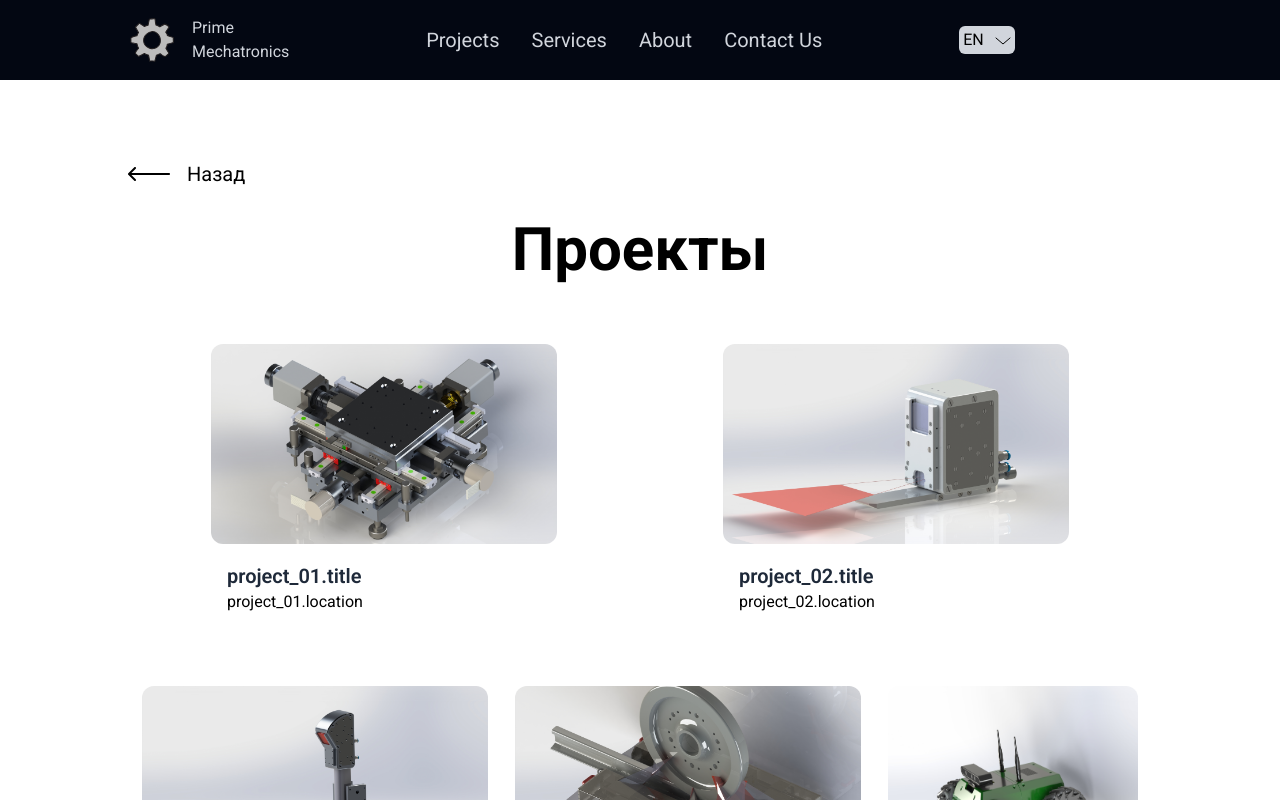
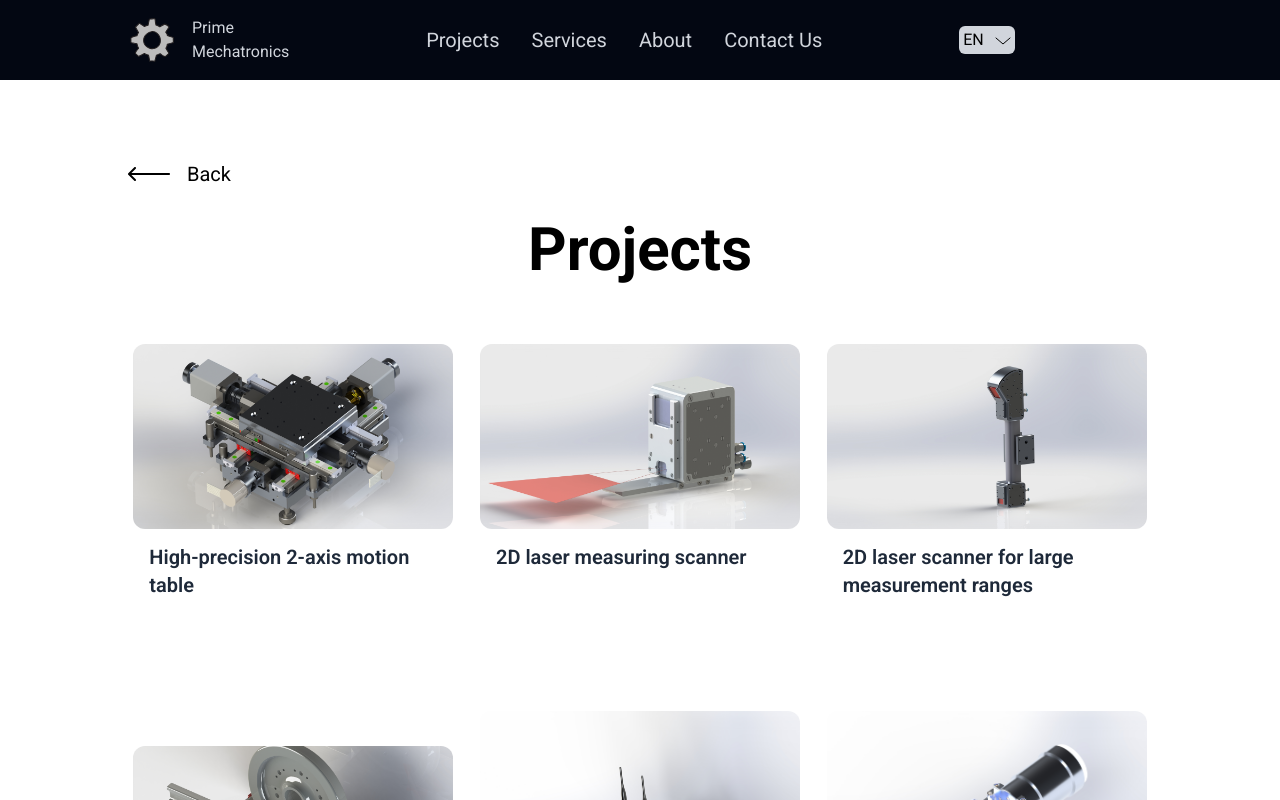
Before and after one commit to antonsoloviev/prime-mechatronics, a React (Vite) app: page /projects in a window 1280 px wide. Shown: the top 800 px of the page. Built offline with nearby package versions, Linux system fonts and the light colour scheme.

Commit message:
fix projects cards layout

```diff
--- a/src/components/ProjectsSlider.jsx
+++ b/src/components/ProjectsSlider.jsx
@@ -48,9 +48,9 @@ const ProjectsSlider = () => {
             <Link to={`/projects/${card.id}`}>
               <div
                 key={i}
-                className="project-card flex flex-col justify-between pt-14 rounded-xl max-w-xs m-auto transition-all duration-300 ease-in h-full min-h-85"
+                className="project-card flex flex-col gap-4 pt-14 rounded-xl max-w-xs m-auto transition-all duration-300 ease-in h-full"
               >
-                <div>
+                <div className="">
                   <img
                     src={card.image}
                     alt={t([`${card.title}`], { lng: "en" })}
@@ -58,8 +58,8 @@ const ProjectsSlider = () => {
                   />
                 </div>
                 <div className=" flex justify-start">
-                  <div className="inline-bloc w-3/4 px-4 py-2">
-                    <h2 className="text-xl font-semibold text-gray-800">
+                  <div className="line-clamp-2 px-4 py-1 hover:line-clamp-none">
+                    <h2 className="sm:text-xl font-semibold text-gray-800">
                       {t([`${card.title}`])}
                     </h2>
                   </div>
--- a/src/pages/Projects.jsx
+++ b/src/pages/Projects.jsx
@@ -2,9 +2,11 @@ import { Link } from "react-router";
 import { projectsData } from "../assets/assets";
 import { useNavigate } from "react-router";
 import { ScrollRestoration } from "react-router";
+import { useTranslation } from "react-i18next";
 
 const Projects = () => {
   const navigate = useNavigate();
+  const { t } = useTranslation("projects");
 
   return (
     <div>
@@ -27,27 +29,28 @@ const Projects = () => {
                 d="M8.00116 1.99897C8.00116 2.25897 7.90116 2.50897 7.71116 2.70897L3.41116 6.99897L41.0012 6.99897C41.5512 6.99897 42.0012 7.44896 42.0012 7.99896C42.0012 8.54896 41.5512 8.99896 41.0012 8.99896L3.41116 8.99896L7.71116 13.289C8.10116 13.679 8.10116 14.319 7.71116 14.709C7.32116 15.099 6.68116 15.099 6.29116 14.709L0.291162 8.70896C0.201162 8.61896 0.131162 8.50896 0.0811621 8.38896C0.0611621 8.33896 0.0411621 8.29896 0.0411621 8.24896C-0.00883789 8.08896 -0.00883789 7.90896 0.0411621 7.74896C0.0411621 7.69896 0.0611621 7.65897 0.0811621 7.60896C0.131162 7.48897 0.201162 7.37896 0.291162 7.28896L6.29116 1.28897C6.68116 0.898965 7.32116 0.898965 7.71116 1.28897C7.90116 1.48897 8.00116 1.73897 8.00116 1.99897Z"
               />
             </svg>
-            <span className="sm:text-xl group-hover:text-gray-500">Назад</span>
+            <span className="sm:text-xl group-hover:text-gray-500">
+              {t("back")}
+            </span>
           </div>
           <h1 className="text-3xl sm:text-6xl font-bold text-center">
-            Проекты
+            {t("projects.title")}
           </h1>
         </div>
-        <div className="flex flex-wrap">
+        <div className="flex flex-wrap gap-4">
           {projectsData.map((card, i) => (
             <Link to={`/projects/${card.id}`} className="m-auto" key={i}>
-              <div className="project-card flex flex-col gap-2.5 pt-16 border-transparent rounded-xl w-max transition-all duration-300 ease-in">
+              <div className="project-card max-w-80 flex flex-col gap-2.5 pt-16 border-transparent rounded-xl w-max transition-all duration-300 ease-in">
                 <img
                   src={card.image}
-                  alt={card.title}
-                  className="w-full max-h-50 rounded-xl"
+                  alt={t([`${card.title}`], { lng: "en" })}
+                  className="w-full rounded-xl"
                 />
                 <div className=" flex justify-start">
-                  <div className="inline-bloc w-3/4 px-4 py-2">
-                    <h2 className="text-xl font-semibold text-gray-800">
-                      {card.title}
+                  <div className="line-clamp-3 px-4 py-1 hover:line-clamp-none min-h-23">
+                    <h2 className="sm:text-xl font-semibold text-gray-800">
+                      {t([`${card.title}`])}
                     </h2>
-                    <p>{card.location}</p>
                   </div>
                 </div>
               </div>
```
